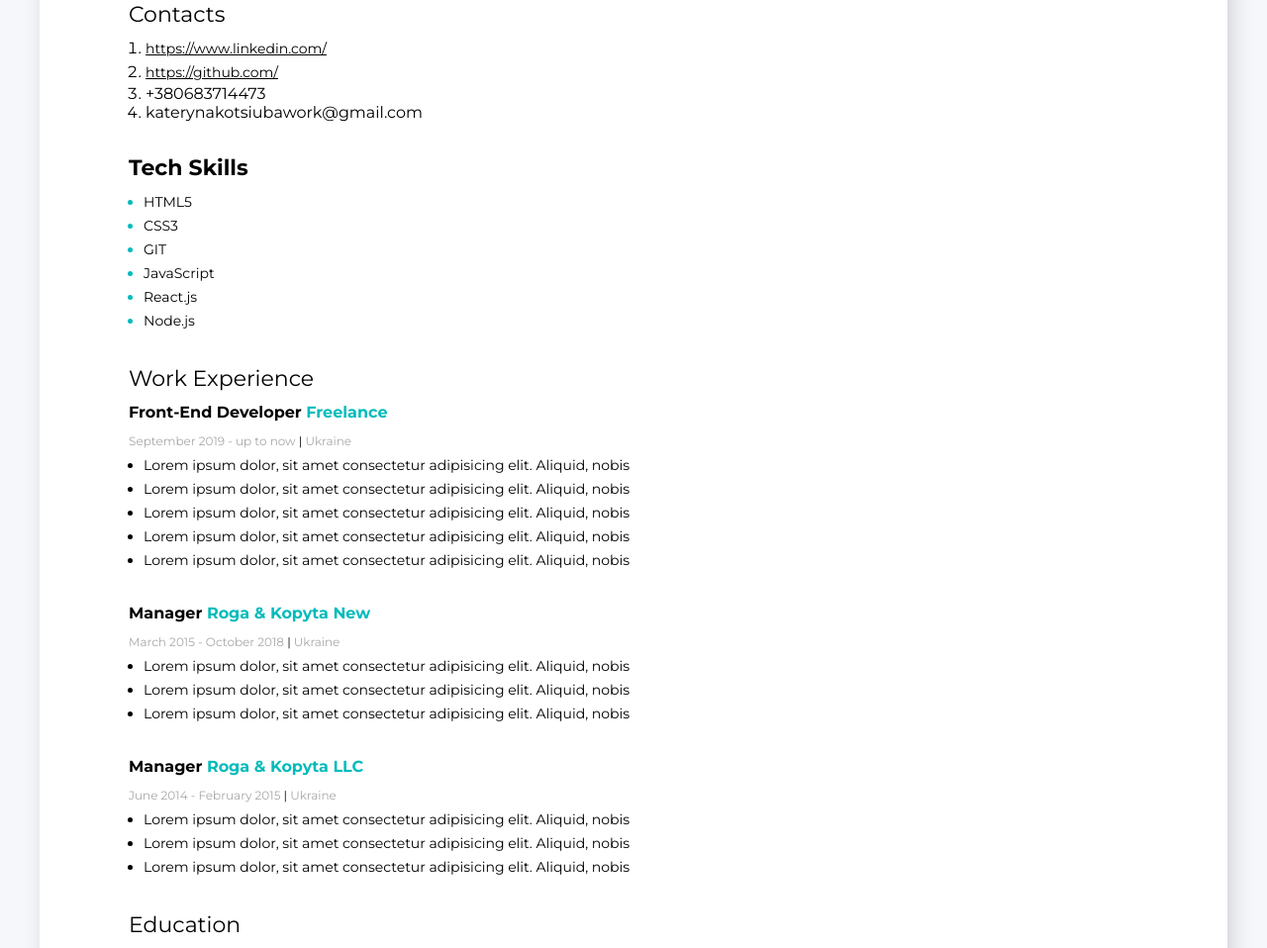
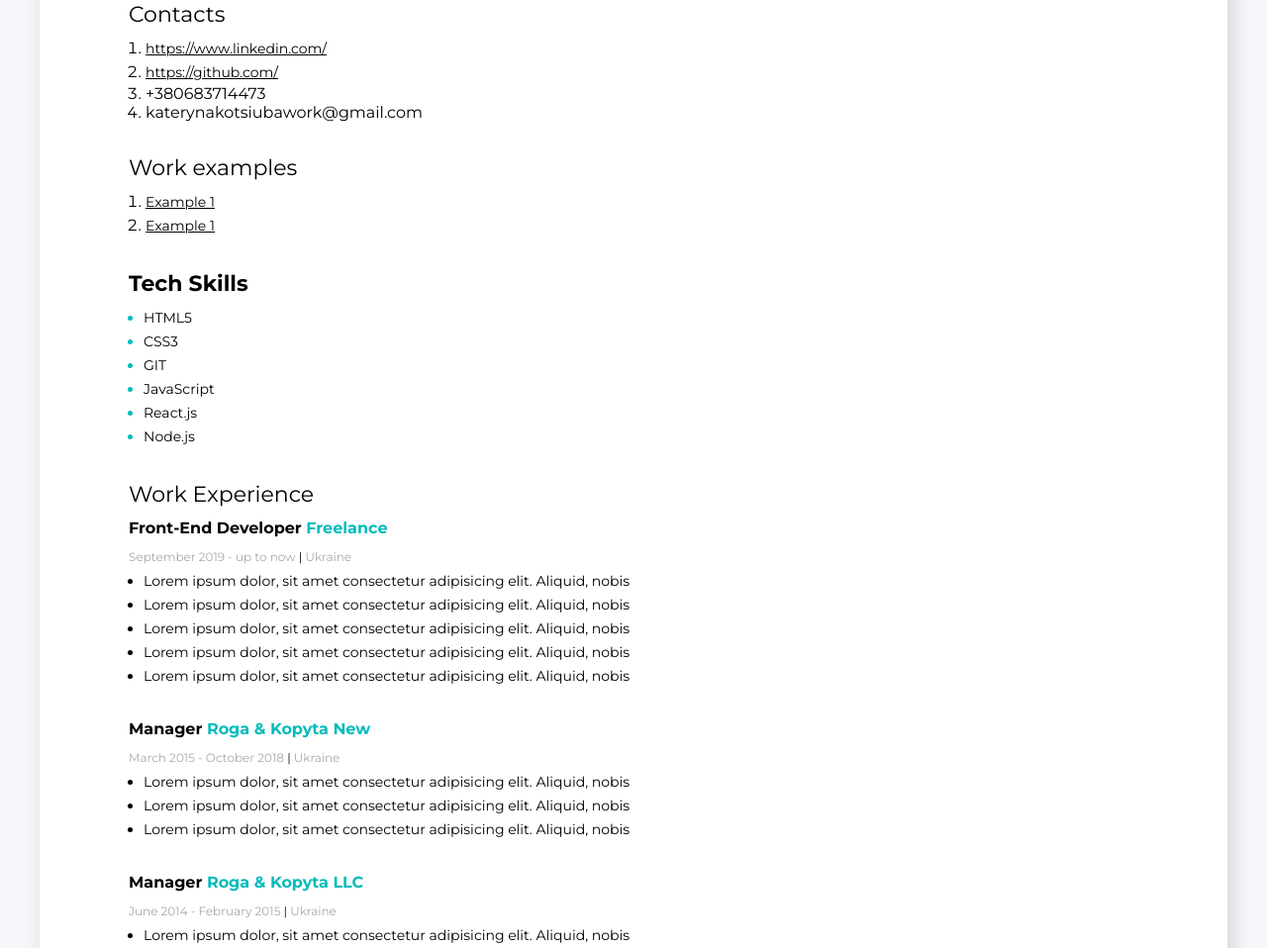
Before and after one commit to kateryna-kotsiuba/resume, a plain HTML site: page index.html in a window 1280 px wide. Shown: the part 885-1843 px from the top of the page at 99% size. Drawn offline with Linux system fonts and the light colour scheme.

Commit message:
add work examples

```diff
--- a/index.html
+++ b/index.html
@@ -42,11 +42,12 @@
         <h3 class="about-me-title">Contacts</h3>
         <ol>
           <li class="projects-item">
-            <a class="projects-link"
+            <a class="projects-link" target=”_blank”
               href="https://www.linkedin.com/in/kateryna-kotsiuba-7643361a8/">https://www.linkedin.com/</a>
           </li>
           <li class="projects-item">
-            <a class="projects-link" href="https://github.com/kateryna-kotsiuba">https://github.com/</a>
+            <a class="projects-link" target=”_blank”
+            href="https://github.com/kateryna-kotsiuba">https://github.com/</a>
           </li>
           <li class="projects-item">
             <div>+380683714473</div>
@@ -56,6 +57,21 @@
           </li>
         </ol>
       </div>
+
+         <!--work examples container -->
+         <div class="projects-container">
+          <h3 class="about-me-title">Work examples</h3>
+          <ol>
+            <li class="projects-item">
+              <a class="projects-link" target=”_blank”
+                href="https://kateryna-kotsiuba.github.io/home_work_1/">Example 1</a>
+            </li>
+            <li class="projects-item">
+              <a class="projects-link" target=”_blank”
+              href="https://kateryna-kotsiuba.github.io/home_work_2/">Example 1</a>
+            </li>
+          </ol>
+        </div>
 
       <!-- tech skills container -->
       <div class="tech-skills-container">
```
